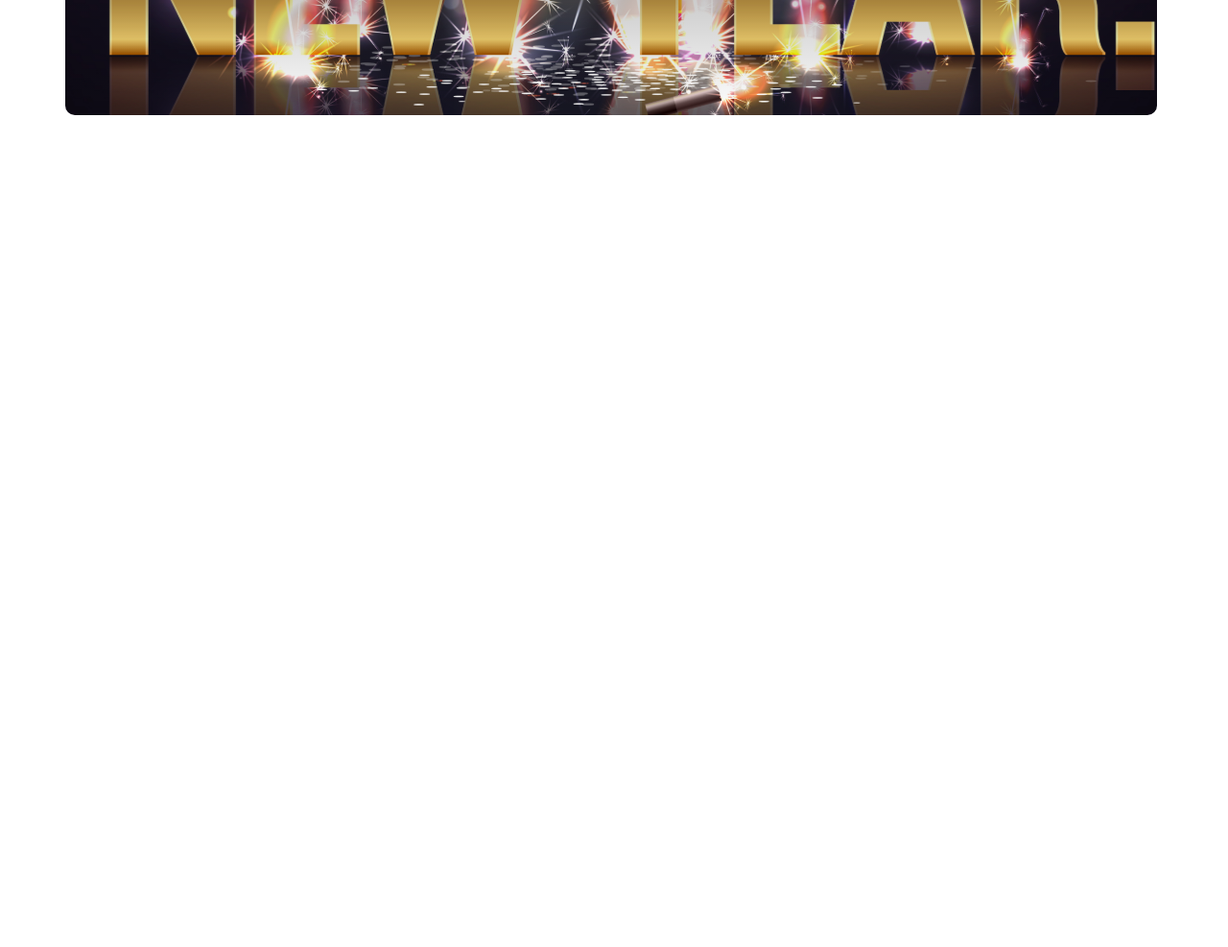
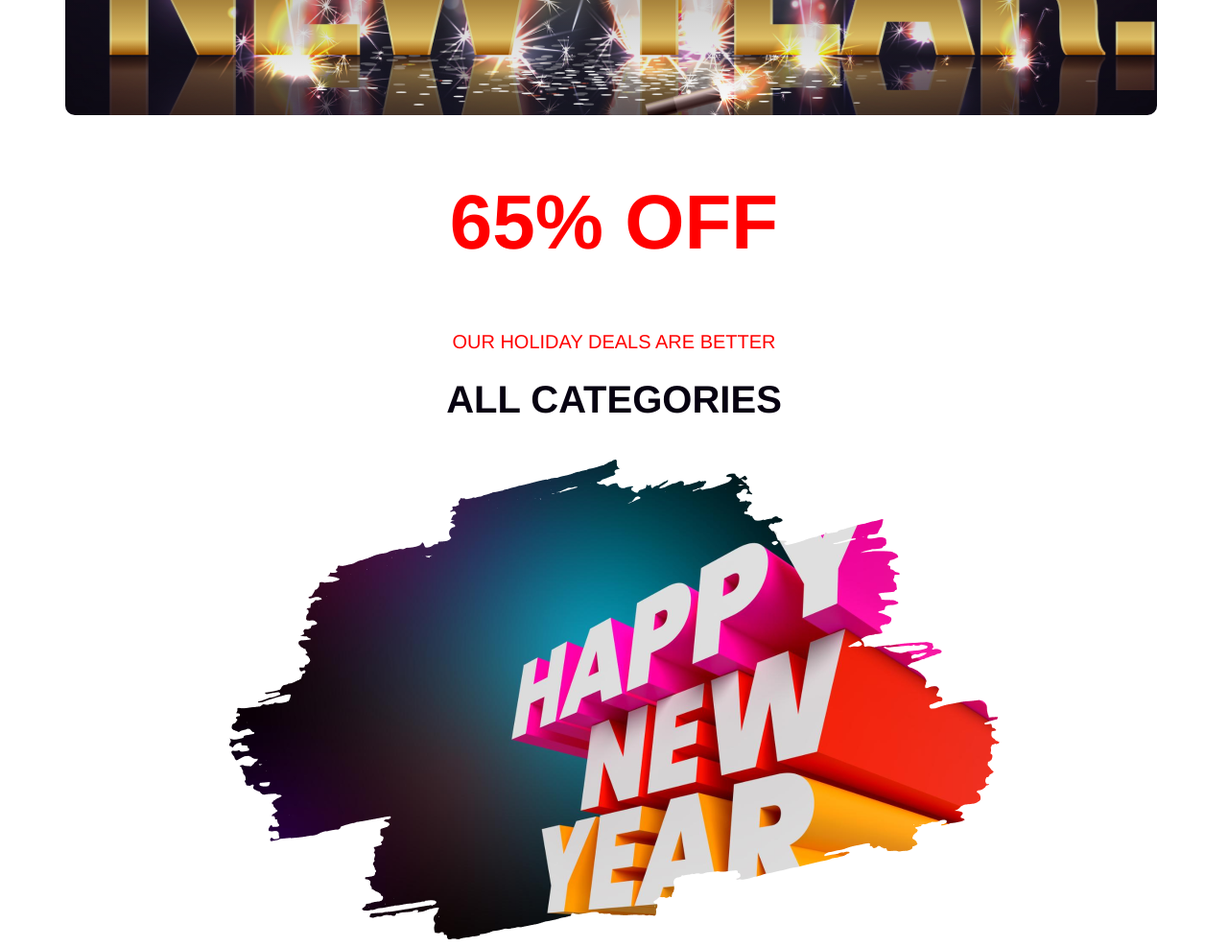
Before and after one commit to ireen-mishu/B1A1-New-Year, a plain HTML site: page index.html in a window 1280 px wide. Shown: the part 500-1487 px from the top of the page at 96% size. Before the commit the page ends 800 px from the top, so only its background shows below. Drawn offline with Linux system fonts and the light colour scheme.

Commit message:
added off

```diff
--- a/index.html
+++ b/index.html
@@ -22,7 +22,12 @@
 
     </header>
     <main>
-
+        <section class="new-year-off">
+            <h1 class="off">65% OFF</h1>
+            <h4 class="holiday-deals">OUR HOLIDAY DEALS ARE BETTER</h4>
+            <h3 class="categories">ALL CATEGORIES</h3>
+            <img class="happy-imag" src="image/resources/New Year Photo.png" alt="">
+        </section>
     </main>
     <footer>
 
--- a/style/style.css
+++ b/style/style.css
@@ -1,15 +1,10 @@
 /* shared style */
 body{
     font-family: 'Merriweather', serif;
-    /* margin-left: 140px;
-    margin-right: 140px;
-      */
-    /* padding-left: 10%;
-    padding-right: 10%; */
+
 }
 
 .header{
-    /* background-image: url(../image/resources/Banner\ Image.png);  */
     background: linear-gradient(rgba(0, 0, 0, 1), rgba(0, 0, 0, 0)), url('../image/resources/Banner\ Image.png');
     align-items: center;
     background-position: center;
@@ -47,3 +42,33 @@ body{
     padding-right: 344px;
     padding-bottom: 177px;
 }
+/* off styles */
+    img{
+
+            display: block;
+            margin-left: auto;
+            margin-right: auto;
+
+    }
+    .off{
+        text-align: center;
+        color: #ff0000;
+        font-family: "Inter-Bold", Helvetica;
+        font-size: 80px;
+        font-weight: 700;
+    }
+    .holiday-deals{
+        text-align: center;
+        color: #ff0000;
+        font-family: "Inter-Medium", Helvetica;
+        font-size: 20px;
+        font-weight: 500;
+    }
+    .categories{
+        text-align: center;
+        font-family: "Inter-Bold", Helvetica;
+        color: #070211;
+        font-size: 40px;
+        font-weight: 700;
+        margin-top: 5px;
+    }
```
